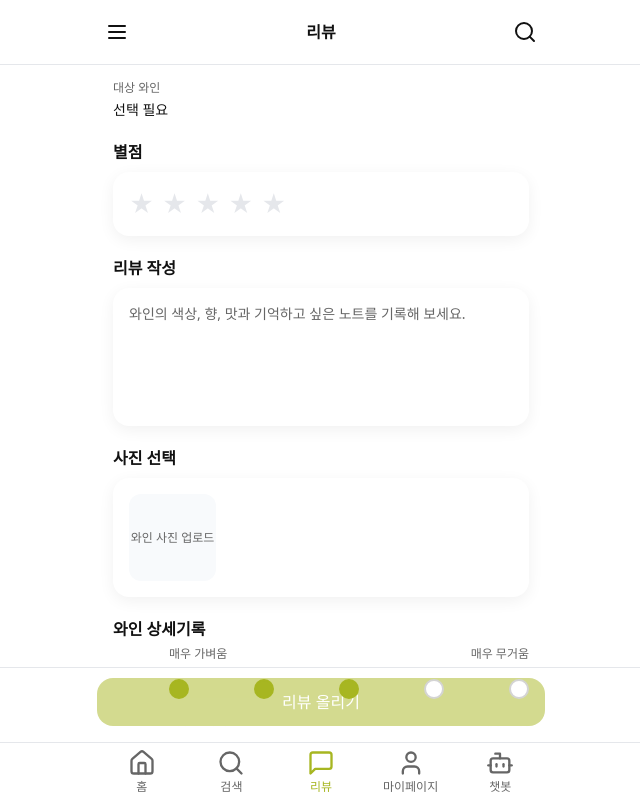
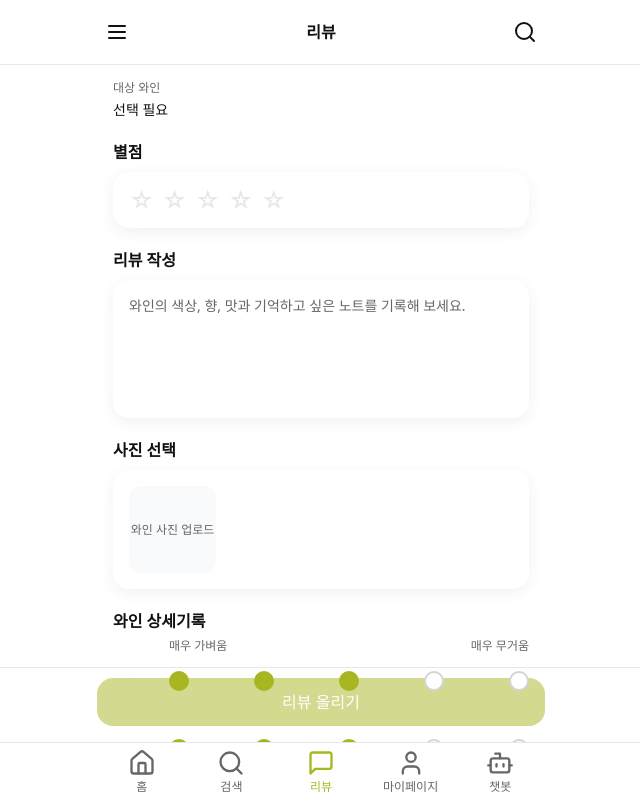
Before and after one commit to skan9708/wakiPedia_renew_2026, a React (Vite) app: page /reviews/new in a window 1280 px wide. Shown: the top 800 px of the page, without its empty margins (319-959 px from the left). Built offline with nearby package versions, Linux system fonts and the light colour scheme; a web font is replaced by a local one.

Commit message:
[FIX] FE 리뷰 입력에 별점 반개 기능 추가

```diff
--- a/src/pages/Me/MyPageMobile.tsx
+++ b/src/pages/Me/MyPageMobile.tsx
@@ -88,12 +88,12 @@ export function MyPageMobile() {
               { text: '바닐라', weight: 5 },
               { text: '허브', weight: 3 },
               { text: '체리', weight: 7 },
-              { text: '스모키', weight: 10 },
+              { text: '스모키', weight: 1 },
               { text: '초콜릿', weight: 3 },
               { text: '커피', weight: 2 },
               { text: '멜론', weight: 2 },
               { text: '오크', weight: 4 },
-              { text: '민트', weight: 12 },
+              { text: '민트', weight: 13 },
               { text: '라임', weight: 8},
               { text: '플로럴', weight: 2 },
               { text: '스파이시', weight: 3 },
--- a/src/pages/Reviews/WineReviewWriteMobile.tsx
+++ b/src/pages/Reviews/WineReviewWriteMobile.tsx
@@ -89,19 +89,38 @@ export function WineReviewWriteMobile() {
           <div className="flex items-center gap-2 text-2xl">
             {Array.from({ length: 5 }).map((_, i) => {
               const idx = i + 1;
-              const active = (hover || rating) >= idx;
+              const current = hover || rating;
+              const isFull = current >= idx;
+              const isHalf = !isFull && current >= idx - 0.5;
+              const fillPct = isFull ? '100%' : isHalf ? '50%' : '0%';
               return (
+                <span key={idx} className="relative inline-block leading-none">
+                  {/* base empty star */}
+                  <span className="text-border select-none">☆</span>
+                  {/* clipped filled star overlay */}
+                  <span className="absolute left-0 top-0 overflow-hidden pointer-events-none" style={{ width: fillPct }} aria-hidden="true">
+                    <span className="text-accent select-none">★</span>
+                  </span>
+                  {/* interactive halves */}
                   <button
                     type="button"
-                  key={idx}
-                  className={`transition-colors ${active ? 'text-accent' : 'text-border'}`}
+                    className="absolute inset-y-0 left-0 w-1/2 z-10"
+                    onMouseEnter={() => setHover(idx - 0.5)}
+                    onMouseLeave={() => setHover(0)}
+                    onClick={() => setRating(idx - 0.5)}
+                    aria-label={`${idx - 0.5}점`}
+                    title={`${idx - 0.5}점`}
+                  />
+                  <button
+                    type="button"
+                    className="absolute inset-y-0 right-0 w-1/2 z-10"
                     onMouseEnter={() => setHover(idx)}
                     onMouseLeave={() => setHover(0)}
                     onClick={() => setRating(idx)}
                     aria-label={`${idx}점`}
-                >
-                  ★
-                </button>
+                    title={`${idx}점`}
+                  />
+                </span>
               );
             })}
           </div>
```
Also changed, not shown: src/hooks/useAuth.ts (line endings or trailing spaces), src/lib/types.ts (line endings or trailing spaces). Lines whose indentation alone changed are shown as unchanged.
